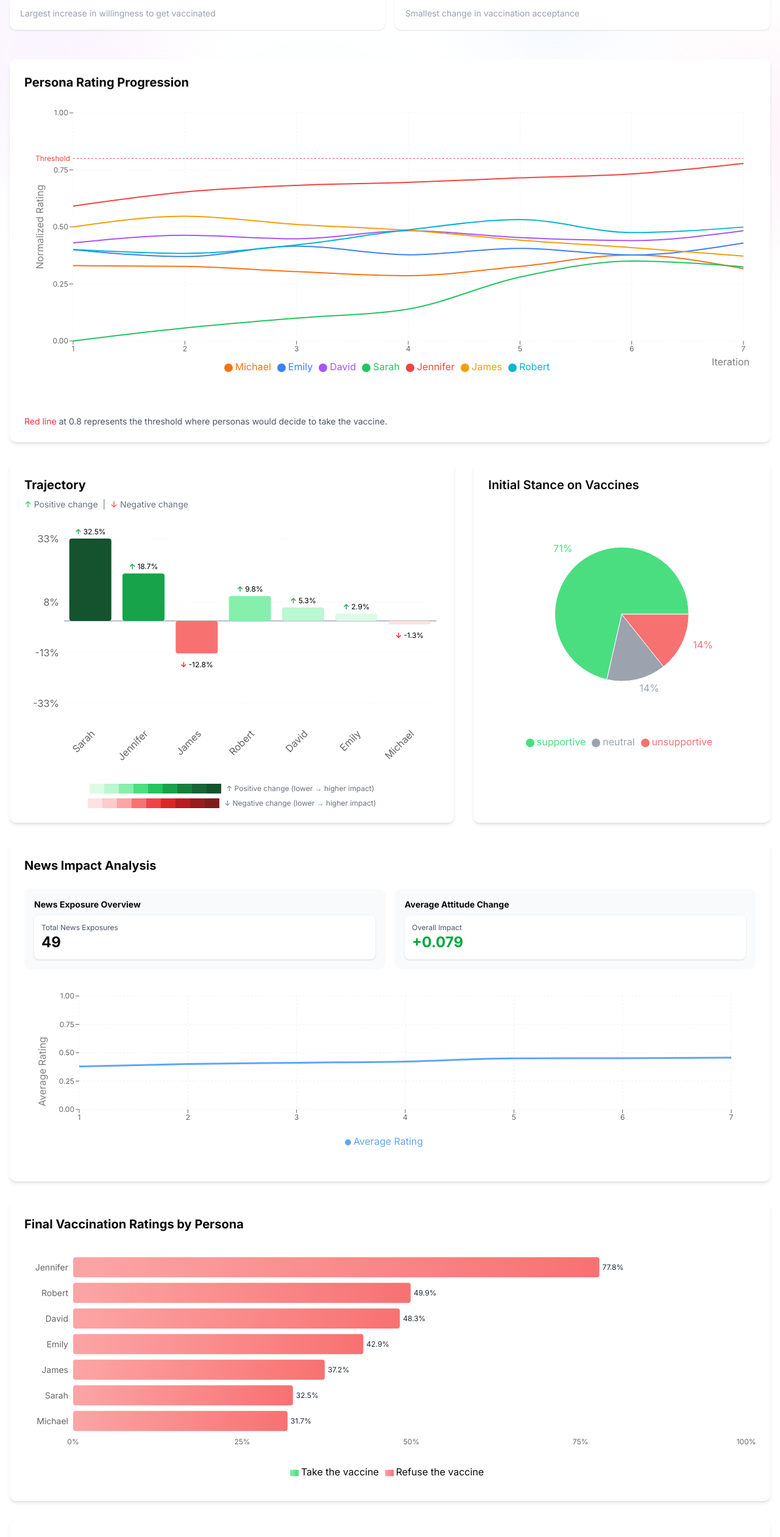
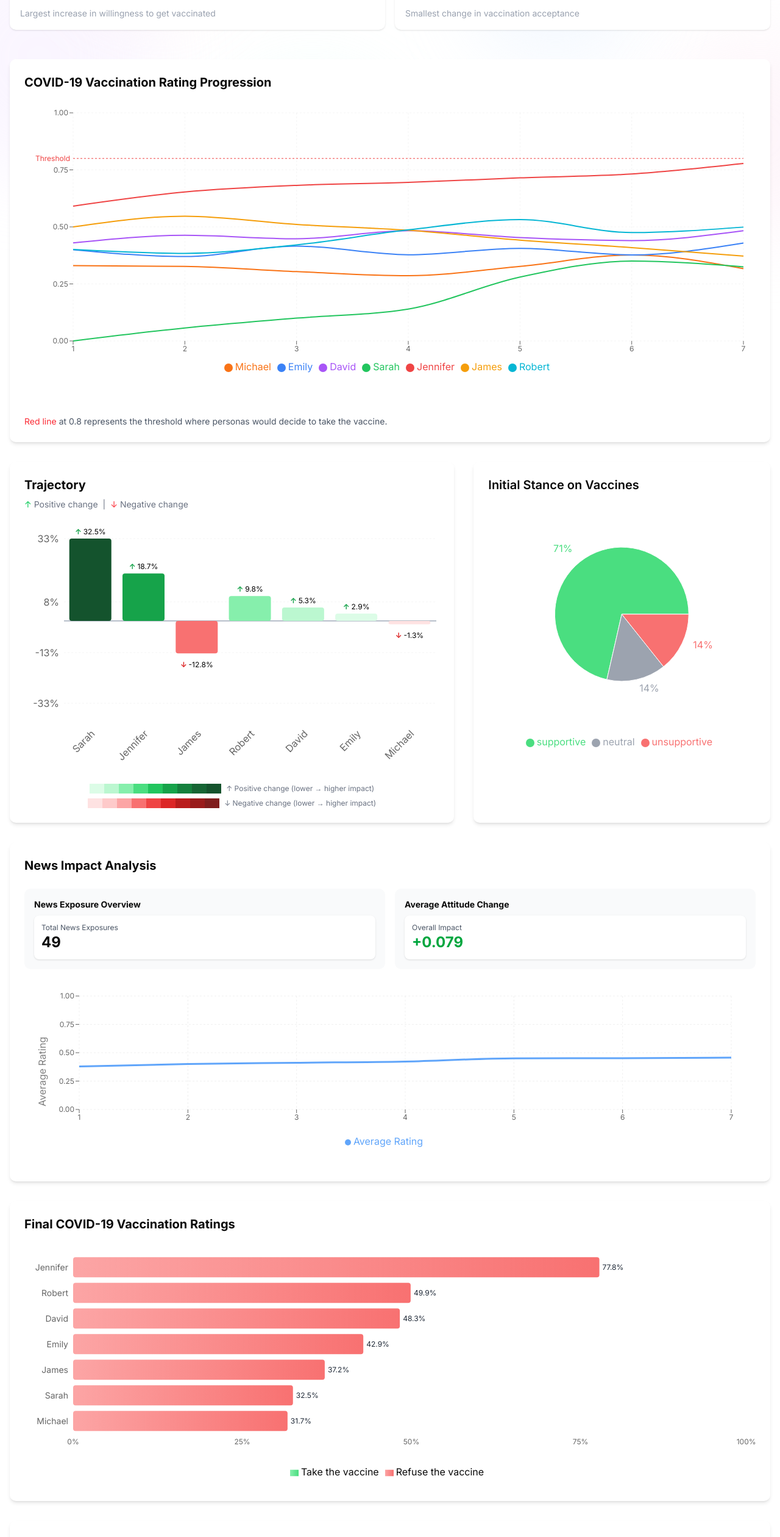
Before and after one commit to EduardKakosyan/atlantic-ai-conference-hackathon, a Next.js app in the folder dashboard/: page / in a window 1280 px wide. Shown: the part 257-2777 px from the top of the page at 61% size. Built offline with nearby package versions, Linux system fonts and the light colour scheme.

Commit message:
change some text

```diff
--- a/dashboard/src/components/charts/bar-chart.tsx
+++ b/dashboard/src/components/charts/bar-chart.tsx
@@ -86,7 +86,7 @@ export function FinalRatingsByPersona({ data, className }: FinalRatingsByPersona
 
   return (
     <div className={className}>
-      <h2 className="text-xl font-bold mb-4">Final Vaccination Ratings by Persona</h2>
+      <h2 className="text-xl font-bold mb-4">Final COVID-19 Vaccination Ratings</h2>
       <div className="h-[400px] w-full">
         <ResponsiveContainer width="100%" height="100%">
           <BarChart
--- a/dashboard/src/components/charts/iteration-table.tsx
+++ b/dashboard/src/components/charts/iteration-table.tsx
@@ -88,7 +88,7 @@ export function RatingTable({ className, data }: HeatMapProps) {
 
   return (
     <div className={className}>
-      <h2 className="text-xl font-bold mb-4">Persona Rating Changes Across Iterations</h2>
+      <h2 className="text-xl font-bold mb-4">Rating Changes Across Iterations</h2>
 
       <div className="overflow-auto">
         <table className="min-w-full divide-y divide-gray-200">
--- a/dashboard/src/components/charts/simple-rating-chart.tsx
+++ b/dashboard/src/components/charts/simple-rating-chart.tsx
@@ -116,7 +116,7 @@ export function SimpleRatingChart({ data, className }: SimpleRatingChartProps) {
 
   return (
     <div className={className}>
-      <h2 className="text-xl font-bold mb-4">Persona Rating Progression</h2>
+      <h2 className="text-xl font-bold mb-4">COVID-19 Vaccination Rating Progression</h2>
       <div className="h-[500px] w-full">
         <ResponsiveContainer width="100%" height="100%">
           <LineChart
@@ -126,23 +126,23 @@ export function SimpleRatingChart({ data, className }: SimpleRatingChartProps) {
             <CartesianGrid strokeDasharray="3 3" opacity={0.2} />
             <XAxis
               dataKey="iteration"
-              label={{
-                value: 'Iteration',
-                position: 'insideBottomRight',
-                offset: -10
-              }}
+              // label={{
+              //   value: 'Iteration',
+              //   position: 'insideBottomRight',
+              //   offset: -10
+              // }}
               tick={{ fontSize: 12 }}
               axisLine={false}
             />
             <YAxis
               domain={[0, 1]}
               tickFormatter={(value) => `${value.toFixed(2)}`}
-              label={{
-                value: 'Normalized Rating',
-                angle: -90,
-                position: 'insideLeft',
-                style: { textAnchor: 'middle' }
-              }}
+              // label={{
+              //   value: 'Normalized Rating',
+              //   angle: -90,
+              //   position: 'insideLeft',
+              //   style: { textAnchor: 'middle' }
+              // }}
               tick={{ fontSize: 12 }}
               axisLine={false}
             />
```
